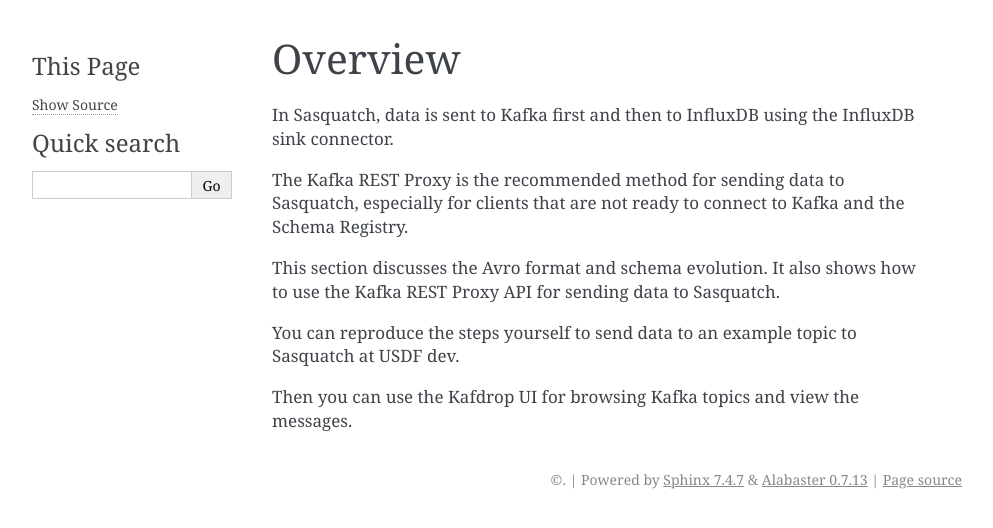
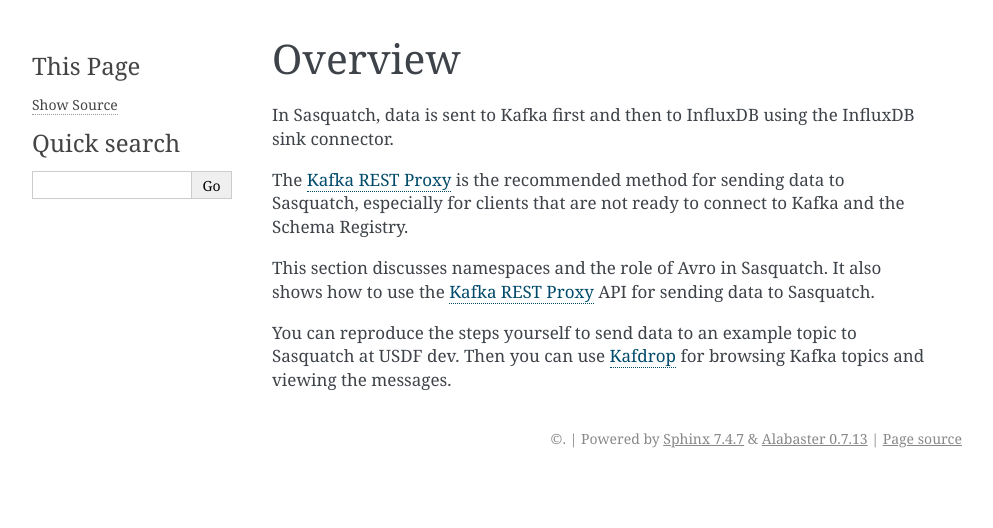
Before and after one commit to lsst-sqre/sasquatch, a Sphinx documentation site: the page built from docs/user-guide/sendingdata.rst, in a window 1280 px wide. Shown: the top 528 px of the page, without its empty margins (148-1141 px from the left). Built offline with Sphinx 7.4.7, drawn with Linux system fonts in a browser that asks for light colours.

Commit message:
Add some links to improve navigation

```diff
--- a/docs/user-guide/sendingdata.rst
+++ b/docs/user-guide/sendingdata.rst
@@ -6,11 +6,10 @@
 
 In Sasquatch, data is sent to Kafka first and then to InfluxDB using the InfluxDB sink connector.
 
-The Kafka REST Proxy is the recommended method for sending data to Sasquatch, especially for clients that are not ready to connect to Kafka and the Schema Registry.
+The :ref:`Kafka REST Proxy <rest-proxy>` is the recommended method for sending data to Sasquatch, especially for clients that are not ready to connect to Kafka and the Schema Registry.
 
-This section discusses the Avro format and schema evolution.
-It also shows how to use the Kafka REST Proxy API for sending data to Sasquatch.
+This section discusses namespaces and the role of Avro in Sasquatch.
+It also shows how to use the :ref:`Kafka REST Proxy <rest-proxy>` API for sending data to Sasquatch.
 
 You can reproduce the steps yourself to send data to an example topic to Sasquatch at USDF dev.
-
-Then you can use the Kafdrop UI for browsing Kafka topics and view the messages.
+Then you can use :ref:`Kafdrop <kafdrop-ui>` for browsing Kafka topics and viewing the messages.
```
